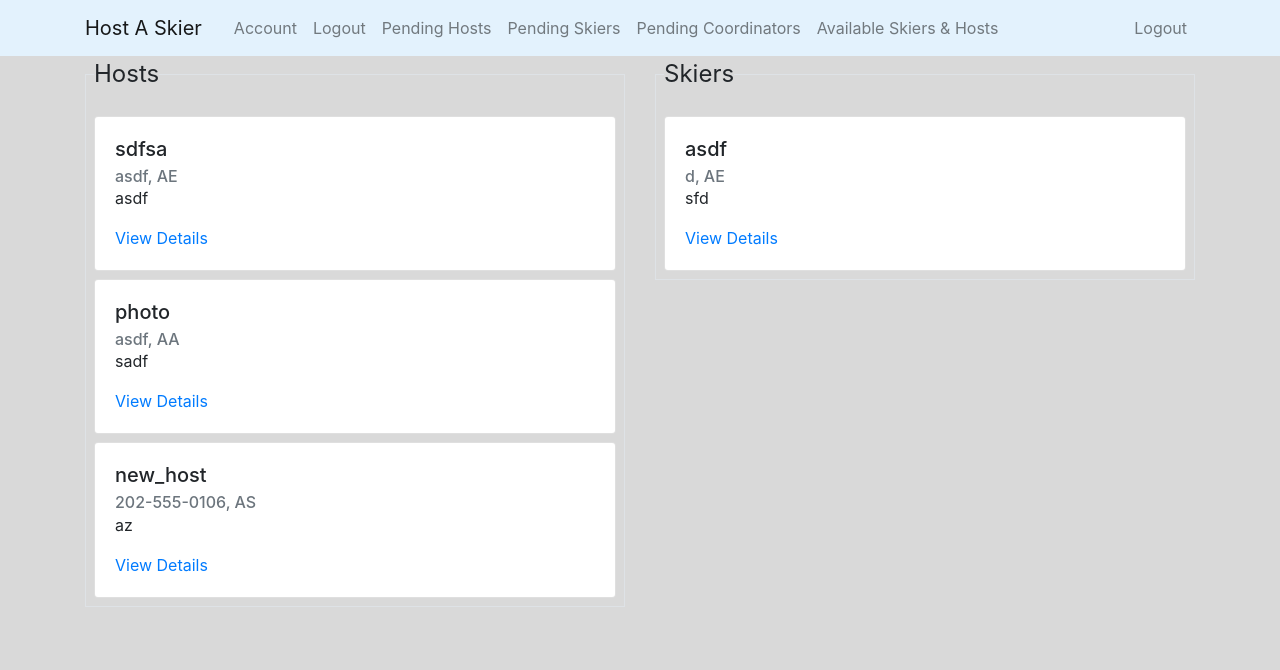
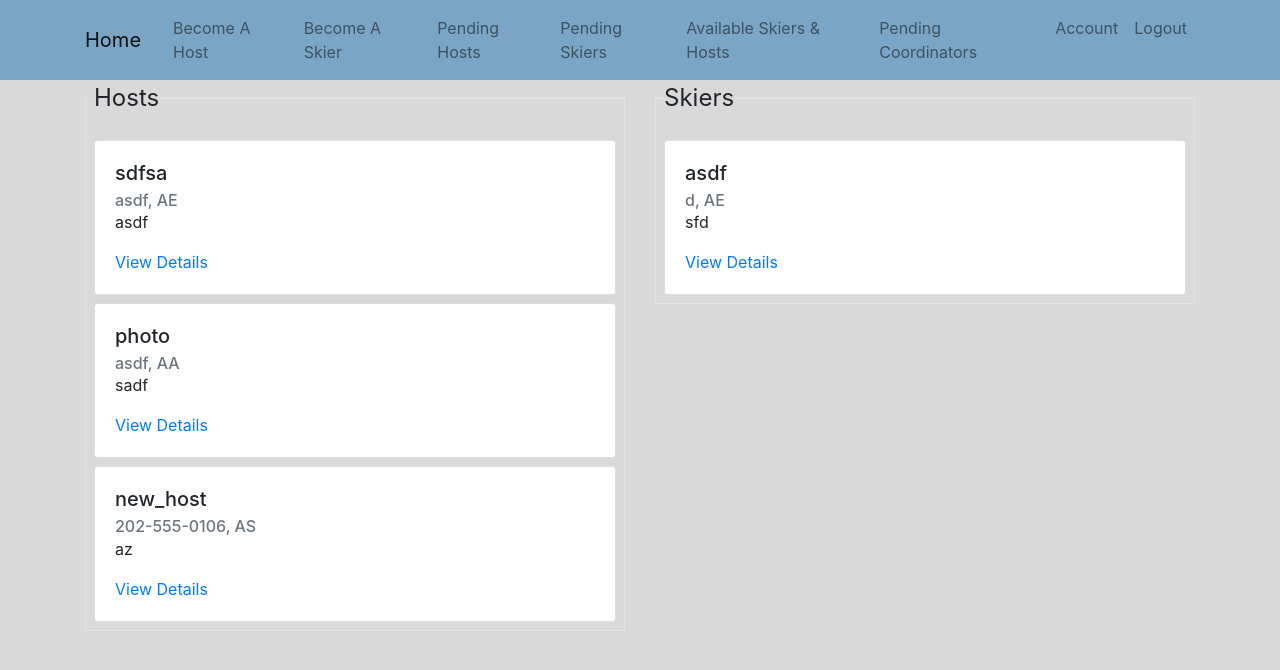
Before and after one commit to RyanMower/HostASkier, a Django app: page /match/ in a window 1280 px wide. Shown: the top 670 px of the page. Run offline with Django 3.2, Linux system fonts and the light colour scheme; a user stored in the database is signed in; data comes from the database, SQL or seed files in the repository; both versions use the stored data as it was after the commit; parts of the project's set-up code (start-up, migrations or seed data) failed here and were passed over; some libraries are stand-ins or nearby versions.

Commit message:
More styling changes.

```diff
--- a/HostASkier/account/templates/account/no_pending_coordinators.html
+++ b/HostASkier/account/templates/account/no_pending_coordinators.html
@@ -1,4 +1,4 @@
-{% extends "coordinator_base.html" %}
+{% extends "base.html" %}
 {% block content %}
   <h1>There are no pending coordinators at the moment.</h1>
 {% endblock content %}
--- a/HostASkier/account/templates/account/pending_coordinators.html
+++ b/HostASkier/account/templates/account/pending_coordinators.html
@@ -1,4 +1,4 @@
-{% extends "coordinator_base.html" %}
+{% extends "base.html" %}
 {% block content %}
 <fieldset class="border p-2">
   <legend class="w-auto">Pending Coordinators</legend>
--- a/HostASkier/host/templates/host/host_detail.html
+++ b/HostASkier/host/templates/host/host_detail.html
@@ -1,4 +1,4 @@
-{% extends "coordinator_base.html" %}
+{% extends "base.html" %}
 {% block content %}
   <article class="media content-section">
     <div class="media-body">
--- a/HostASkier/host/templates/host/no_pending_hosts.html
+++ b/HostASkier/host/templates/host/no_pending_hosts.html
@@ -1,4 +1,4 @@
-{% extends "coordinator_base.html" %}
+{% extends "base.html" %}
 {% block content %}
   <div class="alert alert-info">
     There are no pending-hosts at the moment.
--- a/HostASkier/host/templates/host/pending_hosts.html
+++ b/HostASkier/host/templates/host/pending_hosts.html
@@ -1,4 +1,4 @@
-{% extends "coordinator_base.html" %}
+{% extends "base.html" %}
 {% block content %}
 <fieldset class="border p-2">
   <legend class="w-auto">Pending Hosts</legend>
--- a/HostASkier/main/templates/base.html
+++ b/HostASkier/main/templates/base.html
@@ -24,18 +24,18 @@
             <!-- Navbar Right Side -->
             <div class="navbar-nav">
               {% if user.is_admin %}
+                <a class="nav-item nav-link" href="{% url 'pendinghosts' %}">Pending Hosts</a>
+	            	<a class="nav-item nav-link" href="{% url 'pendingskiers' %}">Pending Skiers</a>
+	            	<a class="nav-item nav-link" href="{% url 'match' %}">Available Skiers & Hosts</a>
+                <a class="nav-item nav-link" href="{% url 'pendingcoordinators' %}">Pending Coordinators</a>
                 <a class="nav-item nav-link" href='{% url "account" %}'>Account</a>
                 <a class="nav-item nav-link" href='{% url "logout" %}'>Logout</a>
-                <a class="nav-item nav-link" href="{% url 'pendinghosts' %}">Pending Hosts</a>
-	            	<a class="nav-item nav-link" href="{% url 'pendingskiers' %}">Pending Skiers</a>
-                <a class="nav-item nav-link" href="{% url 'pendingcoordinators' %}">Pending Coordinators</a>
-	            	<a class="nav-item nav-link" href="{% url 'match' %}">Available Skiers & Hosts</a>
               {% elif user.is_authenticated %}
-                <a class="nav-item nav-link" href='{% url "account" %}'>Account</a>
-                <a class="nav-item nav-link" href='{% url "logout" %}'>Logout</a>
                 <a class="nav-item nav-link" href="{% url 'pendinghosts' %}">Pending Hosts</a>
                 <a class="nav-item nav-link" href="{% url 'pendingskiers' %}">Pending Skiers</a>
                 <a class="nav-item nav-link" href="{% url 'match' %}">Available Skiers & Hosts</a>
+                <a class="nav-item nav-link" href='{% url "account" %}'>Account</a>
+                <a class="nav-item nav-link" href='{% url "logout" %}'>Logout</a>
               {% else %}
                 <a class="nav-item nav-link" href='{% url "login" %}'>Login</a>
                 <a class="nav-item nav-link" href='{% url "register" %}'>Register</a>
--- a/HostASkier/main/templates/coordinator_base.html
+++ /dev/null
@@ -1,68 +0,0 @@
-{% load static %}
-<!doctype html>
-<html lang="en">
-  <head>
-    <!-- Required meta tags -->
-    <meta charset="utf-8">
-    <meta name="viewport" content="width=device-width, initial-scale=1, shrink-to-fit=no">
-
-    <!-- Bootstrap CSS -->
-    <link rel="stylesheet" href="https://stackpath.bootstrapcdn.com/bootstrap/4.3.1/css/bootstrap.min.css" integrity="sha384-ggOyR0iXCbMQv3Xipma34MD+dH/1fQ784/j6cY/iJTQUOhcWr7x9JvoRxT2MZw1T" crossorigin="anonymous">
-  </head>
-  <body background="../media/gray.jpg">
-    <header class="site-header">
-        <nav class="navbar navbar-expand-md navbar-light navbar-static-top" style="background-color: #e3f2fd">
-          <div class="container">
-            <a class="navbar-brand mr-4" href="/">Host A Skier</a>
-            <button class="navbar-toggler" type="button" data-toggle="collapse" data-target="#navbarToggle" aria-controls="navbarToggle" aria-expanded="false" aria-label="Toggle navigation">
-            <span class="navbar-toggler-icon"></span>
-            </button>
-            <div class="collapse navbar-collapse" id="navbarToggle">
-              <div class="navbar-nav mr-auto">
-                {% if user.is_admin %}
-                <a class="nav-item nav-link" href='{% url "account" %}'>Account</a>
-                <a class="nav-item nav-link" href='{% url "logout" %}'>Logout</a>
-                <a class="nav-item nav-link" href="{% url 'pendinghosts' %}">Pending Hosts</a>
-	            	<a class="nav-item nav-link" href="{% url 'pendingskiers' %}">Pending Skiers</a>
-                <a class="nav-item nav-link" href="{% url 'pendingcoordinators' %}">Pending Coordinators</a>
-	            	<a class="nav-item nav-link" href="{% url 'match' %}">Available Skiers & Hosts</a>
-              {% elif user.is_authenticated %}
-                <a class="nav-item nav-link" href='{% url "account" %}'>Account</a>
-                <a class="nav-item nav-link" href='{% url "logout" %}'>Logout</a>
-                <a class="nav-item nav-link" href="{% url 'pendinghosts' %}">Pending Hosts</a>
-                <a class="nav-item nav-link" href="{% url 'pendingskiers' %}">Pending Skiers</a>
-                <a class="nav-item nav-link" href="{% url 'match' %}">Available Skiers & Hosts</a>
-              {% else %}
-                <a class="nav-item nav-link" href='{% url "login" %}'>Login</a>
-                <a class="nav-item nav-link" href='{% url "register" %}'>Register</a>
-              {% endif %}
-              </div>
-              <!-- Navbar Right Side -->
-              <div class="navbar-nav">
-	        <a class="nav-item nav-link" href="{% url "logout" %}">Logout</a>
-              </div>
-            </div>
-          </div>
-        </nav>
-      </header>
-      <main role="main" class="container">
-        <div class="row">
-          <div class="col">
-	    {% if messages %}
-	    {% for message in messages %}
-		<div class="alert alert-{{ message.tags }}">
-		    {{ message }}
-		</div>
-	    {% endfor %}
-	    {% endif %}
-            {% block content %}{% endblock content %}
-          </div>
-        </div>
-      </main>
-    <!-- Optional JavaScript -->
-    <!-- jQuery first, then Popper.js, then Bootstrap JS -->
-    <script src="https://code.jquery.com/jquery-3.3.1.slim.min.js" integrity="sha384-q8i/X+965DzO0rT7abK41JStQIAqVgRVzpbzo5smXKp4YfRvH+8abtTE1Pi6jizo" crossorigin="anonymous"></script>
-    <script src="https://cdnjs.cloudflare.com/ajax/libs/popper.js/1.14.7/umd/popper.min.js" integrity="sha384-UO2eT0CpHqdSJQ6hJty5KVphtPhzWj9WO1clHTMGa3JDZwrnQq4sF86dIHNDz0W1" crossorigin="anonymous"></script>
-    <script src="https://stackpath.bootstrapcdn.com/bootstrap/4.3.1/js/bootstrap.min.js" integrity="sha384-JjSmVgyd0p3pXB1rRibZUAYoIIy6OrQ6VrjIEaFf/nJGzIxFDsf4x0xIM+B07jRM" crossorigin="anonymous"></script>
-  </body>
-</html>
--- a/HostASkier/main/templates/main/match.html
+++ b/HostASkier/main/templates/main/match.html
@@ -1,4 +1,4 @@
-{% extends "coordinator_base.html" %}
+{% extends "base.html" %}
 {% load crispy_forms_tags %}
 {% block content %}
 <div class="row">
--- a/HostASkier/skier/templates/skier/no_pending_skiers.html
+++ b/HostASkier/skier/templates/skier/no_pending_skiers.html
@@ -1,4 +1,4 @@
-{% extends "coordinator_base.html" %}
+{% extends "base.html" %}
 {% block content %}
   <div class="alert alert-info">
     There are no pending-skiers at the moment.
--- a/HostASkier/skier/templates/skier/pending_skiers.html
+++ b/HostASkier/skier/templates/skier/pending_skiers.html
@@ -1,4 +1,4 @@
-{% extends "coordinator_base.html" %}
+{% extends "base.html" %}
 {% block content %}
   <fieldset class="border p-2">
     <legend class="w-auto">Pending Skiers</legend>
--- a/HostASkier/skier/templates/skier/skier_detail.html
+++ b/HostASkier/skier/templates/skier/skier_detail.html
@@ -1,4 +1,4 @@
-{% extends "coordinator_base.html" %}
+{% extends "base.html" %}
 {% block content %}
   <article class="media content-section">
     <div class="media-body">
```
Also changed, not shown: HostASkier/main/templates/style.css (deleted, +0 -10 lines), HostASkier/db.sqlite3.
